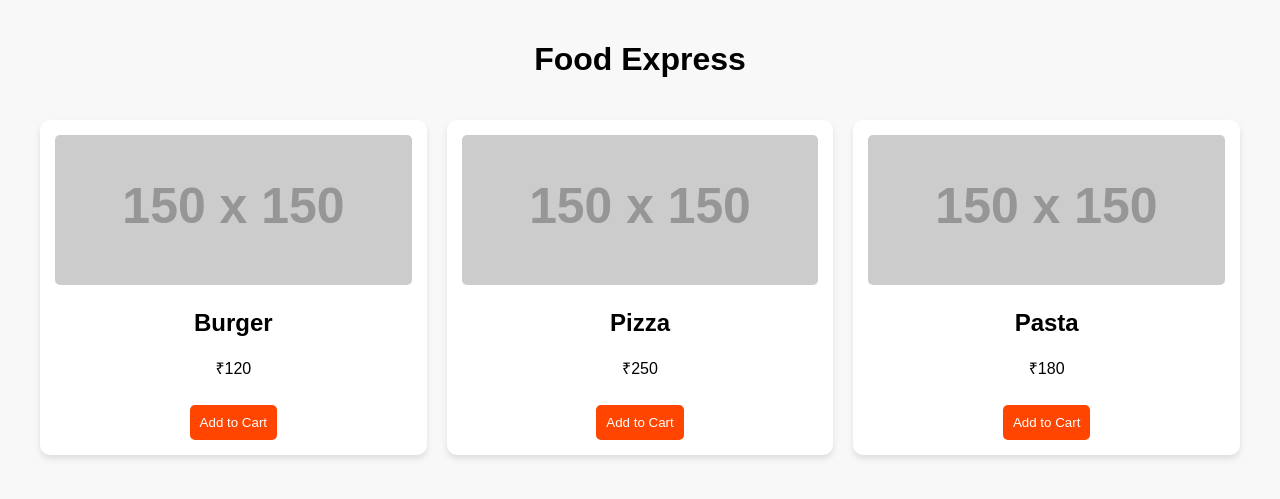
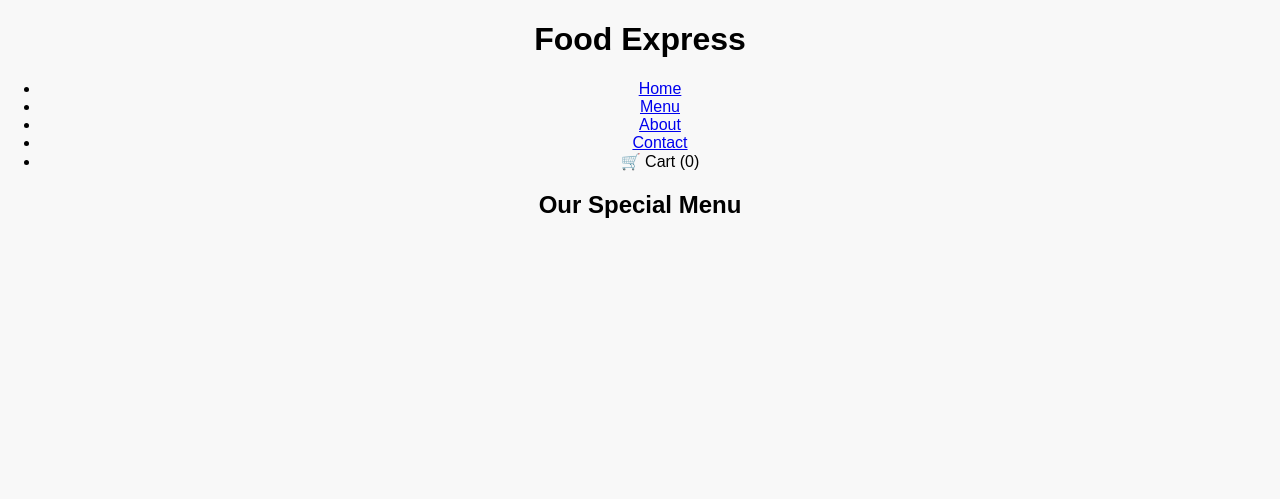
Before and after one commit to BugHunterX-create/Food-express, a plain HTML site: page index.html in a window 1280 px wide. Drawn offline with Linux system fonts and the light colour scheme; placeholder pictures from the web are drawn by us.

Commit message:
Update index.html

```diff
--- a/index.html
+++ b/index.html
@@ -7,10 +7,24 @@
     <link rel="stylesheet" href="styles.css">
 </head>
 <body>
-    <div class="container">
+    <header>
         <h1>Food Express</h1>
-        <div class="food-grid" id="foodGrid"></div>
-    </div>
+        <nav>
+            <ul>
+                <li><a href="#">Home</a></li>
+                <li><a href="#">Menu</a></li>
+                <li><a href="#">About</a></li>
+                <li><a href="#">Contact</a></li>
+                <li class="cart">🛒 Cart (<span id="cartCount">0</span>)</li>
+            </ul>
+        </nav>
+    </header>
+
+    <main>
+        <h2>Our Special Menu</h2>
+        <div class="food-container" id="foodContainer"></div>
+    </main>
+
     <script src="script.js"></script>
 </body>
 </html>
```
